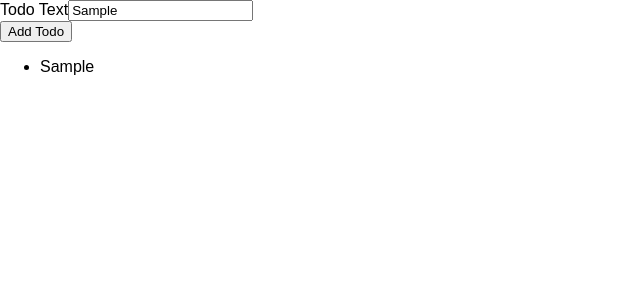
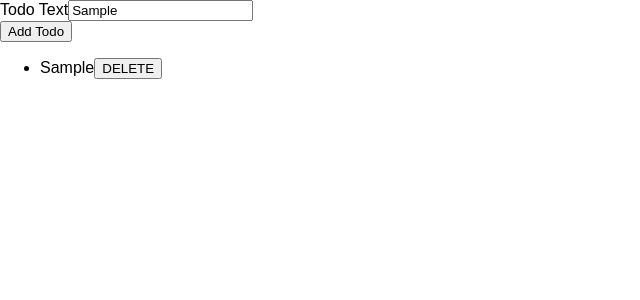
Before and after one commit to vtivadze/react-with-typescript, a React (Create React App) app: page / in a window 1280 px wide. Both pictures are taken after typing "Sample" into the empty fields and a click on the button "Add Todo". Shown: the top 300 px of the page, without its empty margins (0-640 px from the left). Built offline with nearby package versions, Linux system fonts and the light colour scheme; the HTML template or start-up script is replaced by a standard one.

Commit message:
More props and state work

```diff
--- a/src/App.tsx
+++ b/src/App.tsx
@@ -13,10 +13,16 @@
     ]);
   };
 
+  const todoDeleteHandler = (todoId: string) => {
+    setTodos(prevTodos => {
+      return prevTodos.filter(todo => todo.id !== todoId);
+    })
+  };
+
   return (
     <div className='App'>
       <NewTodo onAddTodo={todoAddHandler} />
-      <TodoList items={todos} />
+      <TodoList items={todos} onDeleteTodo={todoDeleteHandler} />
     </div>
   );
 }
--- a/src/components/TodoList.tsx
+++ b/src/components/TodoList.tsx
@@ -1,13 +1,19 @@
 import React from 'react';
 
 interface TodoListProps {
-  items: { id: string, text: string}[];
-};
+  items: { id: string; text: string }[];
+  onDeleteTodo: (id: string) => void;
+}
 
-const TodoList: React.FC<TodoListProps> = (props) => {
+const TodoList: React.FC<TodoListProps> = props => {
   return (
     <ul>
-      {props.items.map(todo => <li key={todo.id}>{todo.text}</li>)}
+      {props.items.map(todo => (
+        <li key={todo.id}>
+          <span>{todo.text}</span>
+          <button onClick={props.onDeleteTodo.bind(null, todo.id)}>DELETE</button>
+        </li>
+      ))}
     </ul>
   );
 };
```
